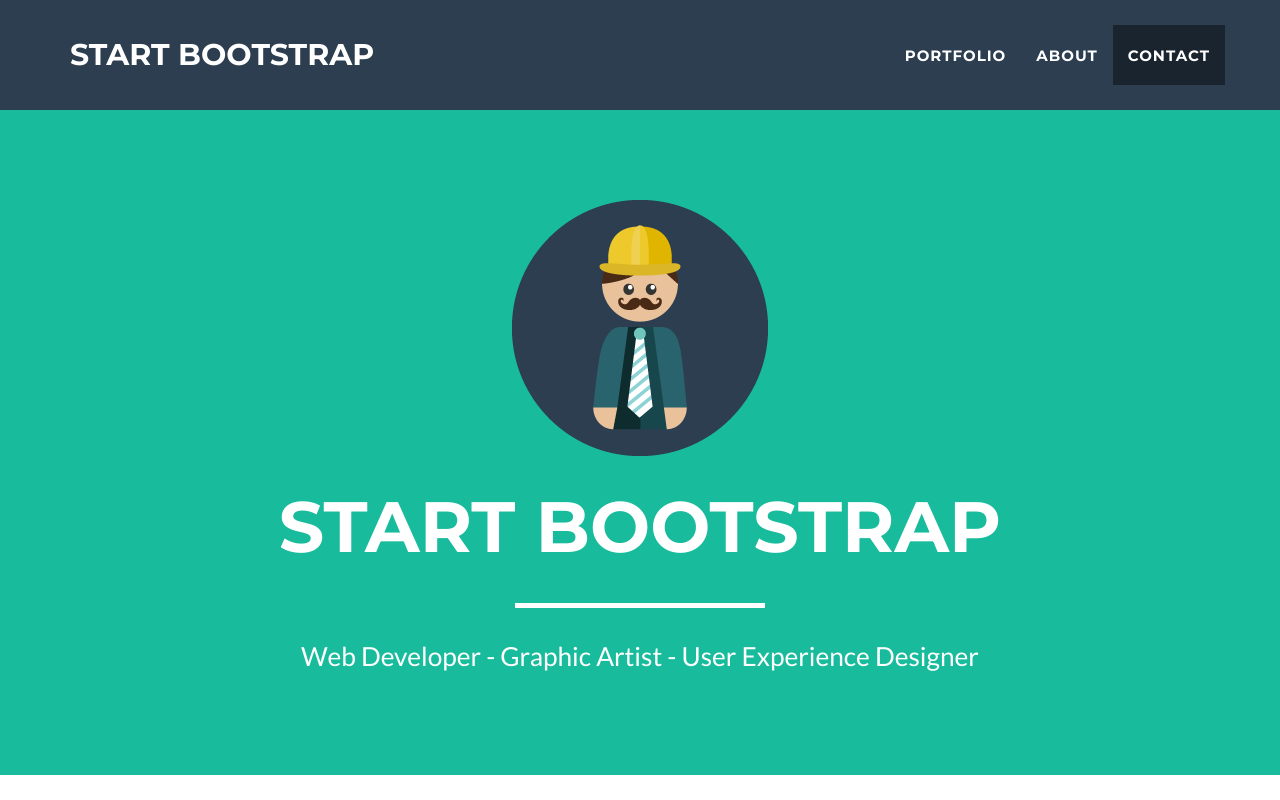
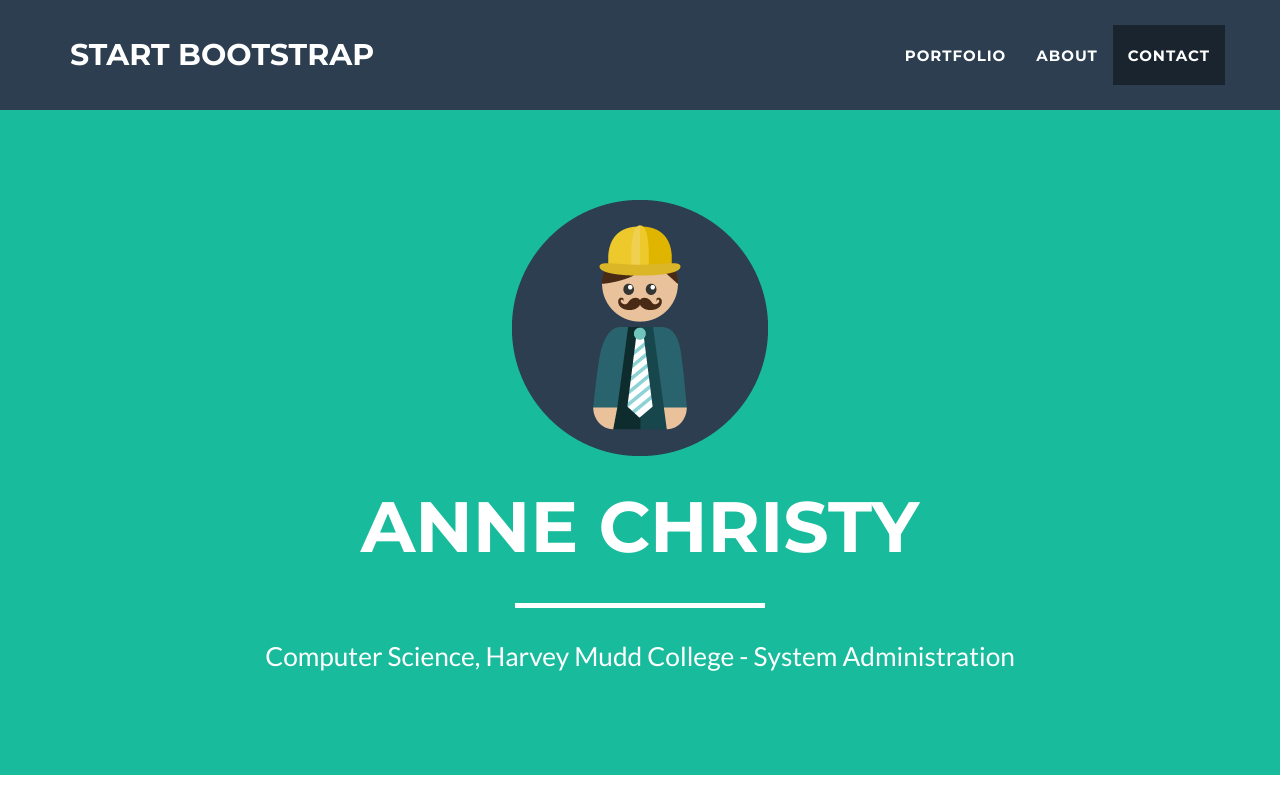
Before and after one commit to annechristy/MyPage, a plain HTML site: page index.html in a window 1280 px wide. Shown: the top 800 px of the page. Drawn offline with nearby package versions, Linux system fonts and the light colour scheme.

Commit message:
Title change to index.html page.

```diff
--- a/index.html
+++ b/index.html
@@ -76,9 +76,9 @@
                 <div class="col-lg-12">
                     <img class="img-responsive" src="img/profile.png" alt="">
                     <div class="intro-text">
-                        <span class="name">Start Bootstrap</span>
+                        <span class="name">Anne Christy</span>
                         <hr class="star-light">
-                        <span class="skills">Web Developer - Graphic Artist - User Experience Designer</span>
+                        <span class="skills">Computer Science, Harvey Mudd College - System Administration</span>
                     </div>
                 </div>
             </div>
```
